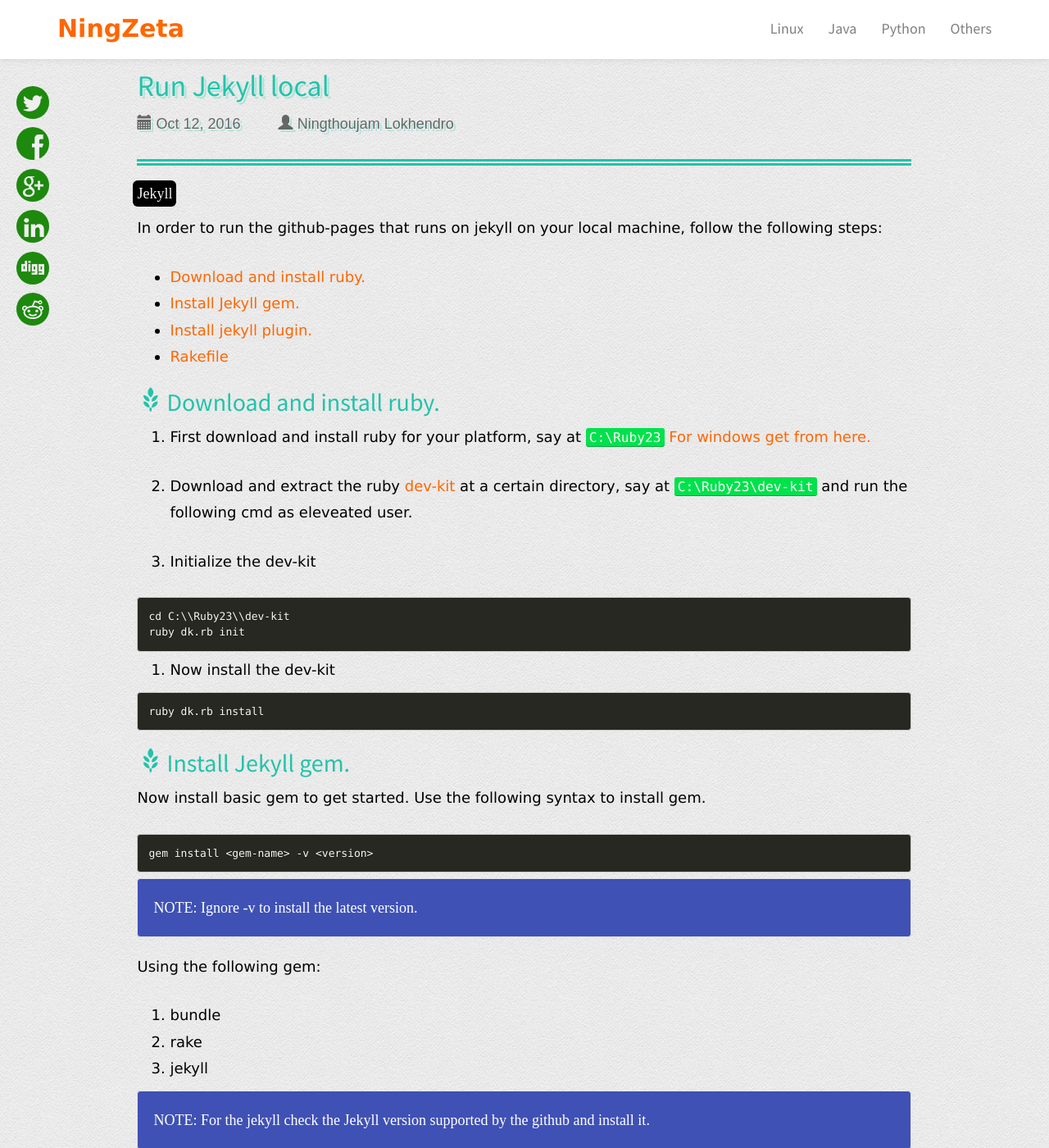
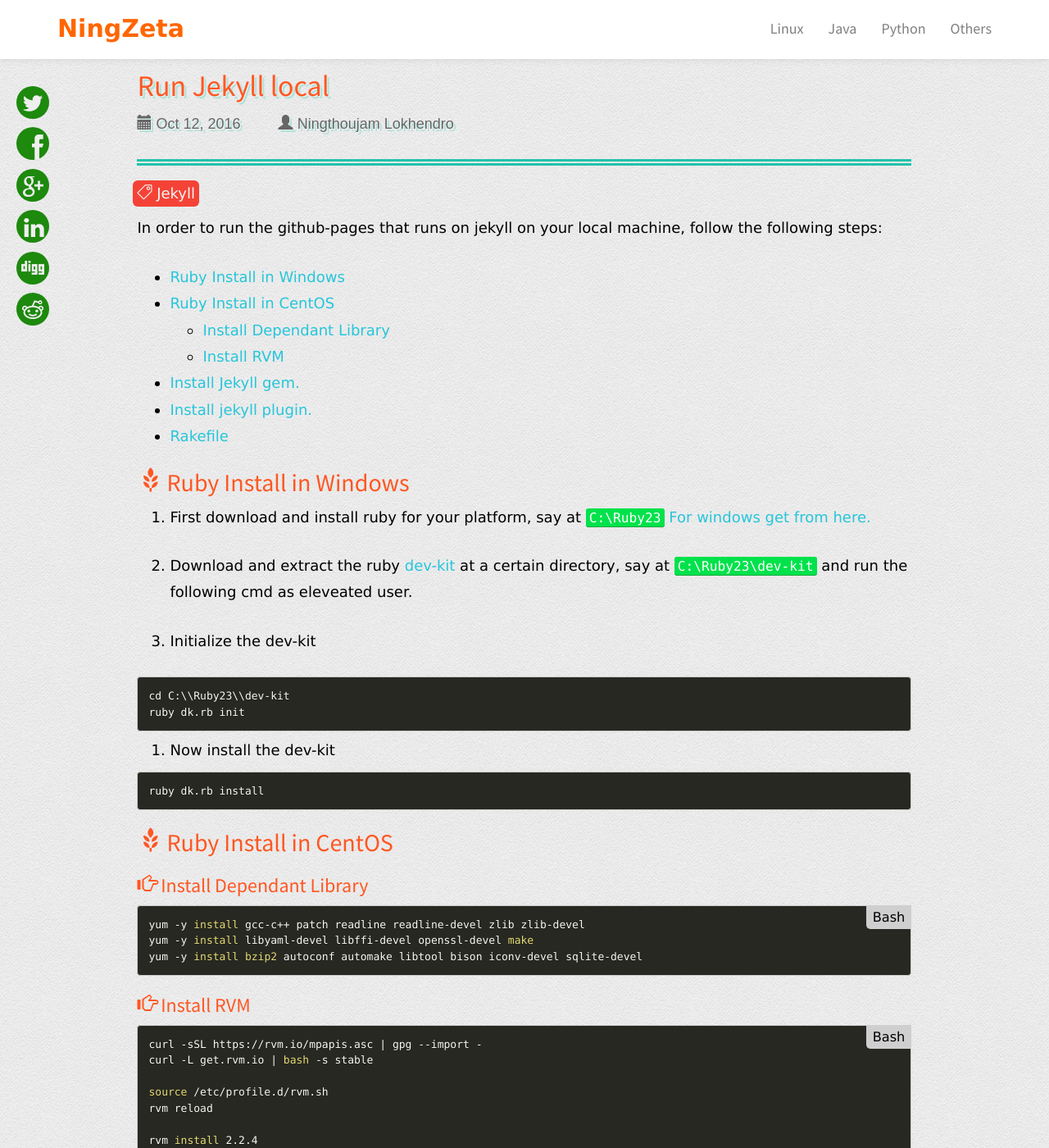
Before and after one commit to ningthoujam-lokhendro/ningthoujam-lokhendro.github.io, a Jekyll site: the page built from _posts/others/2016-10-12-run-jekyll-local.md, in a window 1280 px wide and 1400 px high. Shown: the whole window at 82% size. Built offline with Jekyll 4.4.1, drawn with Linux system fonts in a browser that asks for light colours; some web fonts are replaced; comment, search, counter and statistics services are not loaded; some of the changed text lies outside the part shown.

Commit message:
Post Update
Post Update

```diff
--- a/_includes/posts/tags.html
+++ b/_includes/posts/tags.html
@@ -2,7 +2,7 @@
   <ul class="list-inline">
   {% for tag in page.tags%}
   		<li class="img-rounded">
-  			<a href="#">{{ tag }}</a>
+  			<a href="#"><i class="icon-tag"></i> {{ tag }}</a>
   		</li>
   {% endfor %}
   </ul>
--- a/_posts/others/2016-10-12-run-jekyll-local.md
+++ b/_posts/others/2016-10-12-run-jekyll-local.md
@@ -12,7 +12,7 @@
 * TOC:
 {:toc}
 
-##  Download and install ruby.
+## Ruby Install in Windows
 1.  First download and install ruby for your platform, say at <kbd>C:\Ruby23</kbd>
 [For windows get from here.] [1]
 
@@ -29,6 +29,25 @@
 ruby dk.rb install
 {% endhighlight %}
 
+## Ruby Install in CentOS
+### Install Dependant Library
+{% highlight bash%}
+yum -y install gcc-c++ patch readline readline-devel zlib zlib-devel
+yum -y install libyaml-devel libffi-devel openssl-devel make
+yum -y install bzip2 autoconf automake libtool bison iconv-devel sqlite-devel
+{% endhighlight %}
+
+### Install RVM
+{% highlight bash%}
+curl -sSL https://rvm.io/mpapis.asc | gpg --import -
+curl -L get.rvm.io | bash -s stable
+
+source /etc/profile.d/rvm.sh
+rvm reload
+
+rvm install 2.2.4
+{% endhighlight %}
+
 ##  Install Jekyll gem.
 Now install basic gem to get started. Use the following syntax to install gem.
 
@@ -42,7 +61,9 @@
 
 Using the following gem:
 1.  bundle
+
 2.  rake
+
 3.  jekyll
 
 <div class="well note">
--- a/assets/css/main.css
+++ b/assets/css/main.css
@@ -23,7 +23,11 @@
     margin-top: 2rem;
     margin-bottom: 1rem;
     font-weight: normal;
-    color: #22C3AA;
+    color: #ff5722;
+}
+
+.btn.btn-left {
+    background-position: right -185px;
 }
 
 .footer {
@@ -34,7 +38,9 @@
   /*height: 60px;*/
   top: 25px;
 }
-
+a {
+      color: #26C6DA;
+}
 .img-left {
     float: left;
     margin: 0px 20px 0 0;
@@ -206,9 +212,9 @@
 }
 
 .tags .img-rounded {
-  background: black;
-  color: whitesmoke;
-  font-family: cursive;
+  background: #F44336;
+  color: white;
+  font-family: inherit;
 }
 
 .img-rounded a {
```
Also changed, not shown: _posts/others/2016-10-19-booting-vagrant.md (+5 -0 lines), _posts/others/2016-11-12-publishing-to-maven-central.md (added, +249 -0 lines).
